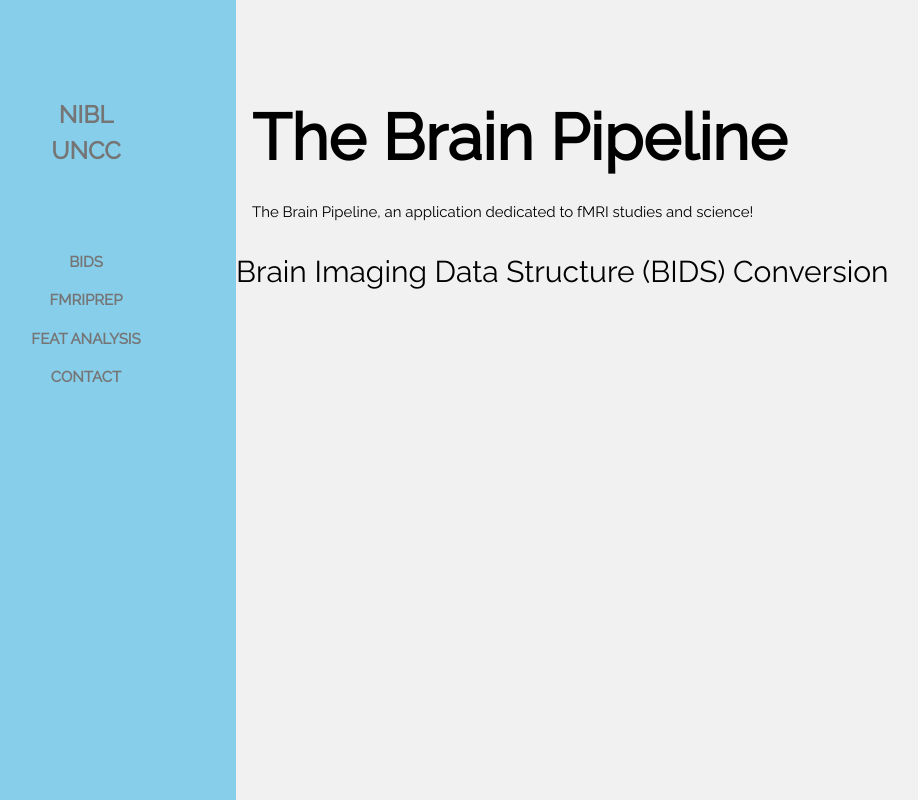
After one commit to NikkiBytes/Applications, a Django app: page /convertbids/ in a window 1280 px wide. The commit adds this page. Shown: the whole page, without its empty margins (64-982 px from the left). Run offline with Django 3.2, Linux system fonts and the light colour scheme.

Commit message:
added urls and views

```diff
--- /dev/null
+++ b/BIDSapp/mysite/myapp/templates/BIDS_view.html
@@ -0,0 +1,6 @@
+
+{% extends 'base.html' %}
+
+{% block content %}
+<h2>Brain Imaging Data Structure (BIDS) Conversion </h2>
+{% endblock %}
--- a/BIDSapp/mysite/myapp/templates/base.html
+++ b/BIDSapp/mysite/myapp/templates/base.html
@@ -16,9 +16,10 @@ body,h1,h2,h3,h4,h5 {font-family: "Raleway", sans-serif}
 <nav class="w3-sidebar w3-bar-block w3-light-blue w3-animate-left w3-text-grey w3-collapse w3-top w3-center" style="z-index:3;width:300px;font-weight:bold" id="mySidebar"><br>
   <h3 class="w3-padding-64 w3-center"><b>NIBL<br>UNCC</b></h3>
   <a href="javascript:void(0)" onclick="w3_close()" class="w3-bar-item w3-button w3-padding w3-hide-large">CLOSE</a>
-  <a href="#bids" onclick="w3_close()" class="w3-bar-item w3-button">BIDS</a>
-  <a href="#fmriprep" onclick="w3_close()" class="w3-bar-item w3-button">FMRIPREP</a>
-  <a href="#contact" onclick="w3_close()" class="w3-bar-item w3-button">CONTACT</a>
+  <a href="/convertbids" onclick="w3_close()" class="w3-bar-item w3-button">BIDS</a>
+  <a href="/runfmriprep" onclick="w3_close()" class="w3-bar-item w3-button">FMRIPREP</a>
+  <a href="/featureanalysis" onclick="w3_close()" class="w3-bar-item w3-button">FEAT ANALYSIS</a>
+  <a href="/contact" onclick="w3_close()" class="w3-bar-item w3-button">CONTACT</a>
 </nav>
 
 <!-- Top menu on small screens -->
@@ -46,10 +47,6 @@ body,h1,h2,h3,h4,h5 {font-family: "Raleway", sans-serif}
 
 <body>
 
-
-
-
-
 {% block content %}
 {% endblock %}
 
--- /dev/null
+++ b/BIDSapp/mysite/myapp/templates/feat_analysis_view.html
@@ -0,0 +1,6 @@
+
+{% extends 'base.html' %}
+
+{% block content %}
+<h2>Run Feature Analysis on your Data</h2>
+{% endblock %}
--- /dev/null
+++ b/BIDSapp/mysite/myapp/templates/fmriprep_view.html
@@ -0,0 +1,6 @@
+
+{% extends 'base.html' %}
+
+{% block content %}
+<h2>Run fMRIPREP on your Data</h2>
+{% endblock %}
--- a/BIDSapp/mysite/myapp/urls.py
+++ b/BIDSapp/mysite/myapp/urls.py
@@ -1,11 +1,13 @@
 from django.urls import path
 from . import views
-from myapp.views import HomeView, BIDSView, OsirixView
+from myapp.views import HomeView, BIDSView, fMRIView, FeatView
 
 app_name= 'myapp'
 urlpatterns = [
     path('',  HomeView.as_view(), name='index'),
-    path('bidsconversion/', BIDSView.as_view(),  name="bids"),
-    path('osirixscrape/', OsirixView.as_view(), name="osirix"),
+    path('convertbids/', BIDSView.as_view(),  name="bids"),
+    path('runfmriprep/', fMRIView.as_view(), name="fmriprep"),
+    path('featureanalysis/', FeatView.as_view(), name="featanalysis"),
+    #path('osirixscrape/', OsirixView.as_view(), name="osirix"),
     #path("data/", DataView.as_view()),
 ]
--- a/BIDSapp/mysite/myapp/views.py
+++ b/BIDSapp/mysite/myapp/views.py
@@ -11,9 +11,14 @@ from django.urls import reverse_lazy
 class HomeView(TemplateView):
     template_name = 'base.html'
 
+class FeatView(TemplateView):
+    template_name = "feat_analysis_view.html"
+
+class fMRIView(TemplateView):
+    template_name = 'fmriprep_view.html'
 
 class BIDSView(TemplateView):
-    template_name = 'datapage.html'
+    template_name = 'BIDS_view.html'
    # form_class = BIDSForm
    # success_url = reverse_lazy('bidsconversion')
     model = BIDSModel
```
Also changed, not shown: BIDSapp/mysite/myapp/templates/save4_later.html (renamed from BIDSapp/mysite/save4_later.html), 1 other file.
